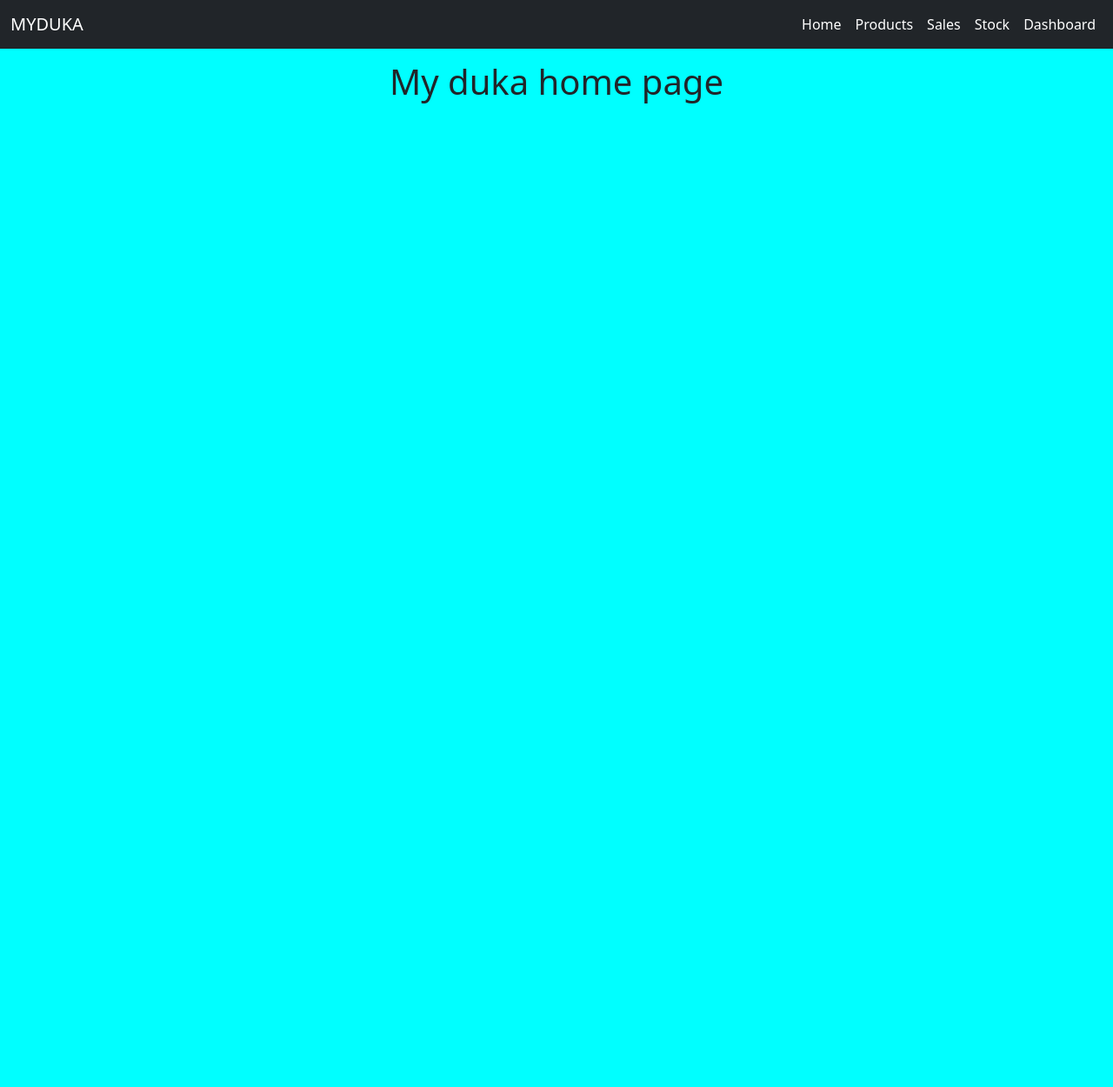
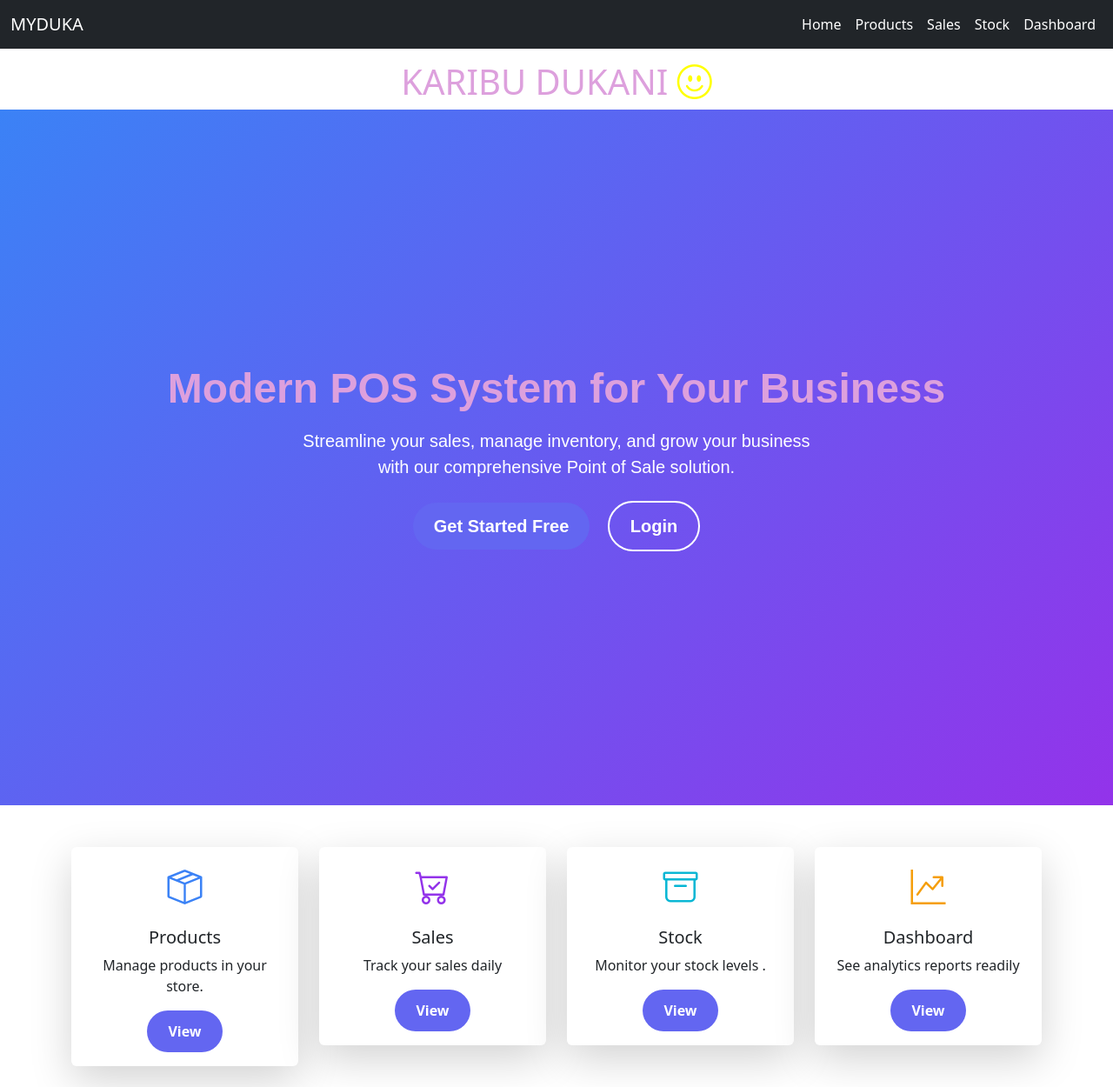
Before and after one commit to priscahkerubo43/myduka-project, a Flask app: page / in a window 1280 px wide. Shown: the whole page at 87% size. Before the commit the page ends 119 px from the top, so only its background shows below. Run offline with Flask 3, Linux system fonts and the light colour scheme; some libraries are stand-ins or nearby versions.

Commit message:
templates

```diff
--- a/static/css/dashboard.css
+++ b/static/css/dashboard.css
@@ -0,0 +1,3 @@
+h1{
+    color: plum;
+}
--- a/static/css/products.css
+++ b/static/css/products.css
@@ -1,3 +1,4 @@
-body{
-    background-color: palevioletred;
+
+h1{
+    color: plum;
 }
--- a/static/css/sales.css
+++ b/static/css/sales.css
@@ -0,0 +1,4 @@
+
+h1{
+    color: plum;
+}
--- a/static/css/stock.css
+++ b/static/css/stock.css
@@ -0,0 +1,4 @@
+
+h1{
+    color: plum;
+}
--- a/static/css/style.css
+++ b/static/css/style.css
@@ -1,3 +1,98 @@
-body{
-    background-color: aqua;
+/* background color */
+
+h1{
+    color: plum;
 }
+
+/* Hero section */
+.hero {
+  height: 100vh;
+  display: flex;
+  align-items: center;
+  justify-content: center;
+  flex-direction: column;
+  text-align: center;
+  color: white;
+  background: linear-gradient(135deg, #3b82f6, #9333ea);
+  background-size: cover;
+  background-position: center;
+  font-family: 'Poppins', sans-serif;
+}
+
+.hero h1 {
+  font-size: 3rem;
+  font-weight: 700;
+
+}
+
+.hero p {
+  font-size: 1.25rem;
+  max-width: 600px;
+  margin: auto;
+}
+
+.btn-primary {
+  background-color: #6366f1;
+  border: none;
+  border-radius: 30px;
+  padding: 0.75rem 1.5rem;
+  font-weight: 600;
+  transition: all 0.3s ease;
+}
+
+.btn-primary:hover {
+  background-color: #4f46e5;
+  transform: translateY(-2px);
+}
+
+.btn-outline-light {
+  border: 2px solid #fff;
+  color: #fff;
+  border-radius: 30px;
+  padding: 0.75rem 1.5rem;
+  font-weight: 600;
+
+}
+
+
+
+
+
+
+
+
+
+
+
+
+
+
+
+
+
+
+
+
+
+
+
+
+
+
+
+
+
+
+
+
+
+
+
+
+
+
+/* .btn-outline-light:hover {
+  background-color: #fff;
+  color: #3b82f6;
+
+} */
--- a/templates/index.html
+++ b/templates/index.html
@@ -6,6 +6,7 @@
   <meta name="viewport" content="width=device-width, initial-scale=1.0">
   <title>Document</title>
   <link rel="stylesheet" href="https://cdn.jsdelivr.net/npm/bootstrap@5.3.7/dist/css/bootstrap.min.css">
+  <link rel="stylesheet" href="https://cdn.jsdelivr.net/npm/bootstrap-icons@1.11.3/font/bootstrap-icons.min.css">
   <link rel="stylesheet" href="../static/css/style.css">
 
 
@@ -32,31 +33,74 @@
 </head>
 
 <body style="padding-top: 70px;">
-    <h1 style="text-align: center;">My duka home page</h1>
+  <h1 style="text-align: center;">KARIBU DUKANI <i class="bi bi-emoji-smile" style="color: yellow;"></i></h1>
 
-<!-- Button trigger modal -->
-<!-- <button type="button" class="btn btn-primary" data-bs-toggle="modal" data-bs-target="#staticBackdrop">
+  <section class="hero">
+    <div class="container text-center text-white">
+      <h1 class="display-4 fw-bold">Modern POS System for Your Business</h1>
+      <p class="lead mt-3">
+        Streamline your sales, manage inventory, and grow your business with our comprehensive Point of Sale solution.
+      </p>
+      <div class="mt-4">
+        <a href="#" class="btn btn-primary btn-lg me-3">Get Started Free</a>
+        <a href="#" class="btn btn-outline-light btn-lg">Login</a>
+      </div>
+    </div>
+  </section>
+  <div class="container mt-5">
+    <div class="row text-center">
 
-</button> -->
-
-<!-- Modal -->
-<!-- <div class="modal fade" id="staticBackdrop" data-bs-backdrop="static" data-bs-keyboard="false" tabindex="-1" aria-labelledby="staticBackdropLabel" aria-hidden="true">
-  <div class="modal-dialog">
-    <div class="modal-content">
-      <div class="modal-header">
-        <h1 class="modal-title fs-5" id="staticBackdropLabel">Modal title</h1>
-        <button type="button" class="btn-close" data-bs-dismiss="modal" aria-label="Close"></button>
-      </div>
-      <div class="modal-body">
-        ...
-      </div>
-      <div class="modal-footer">
-        <button type="button" class="btn btn-secondary" data-bs-dismiss="modal">Close</button>
-        <button type="button" class="btn btn-primary">Understood</button>
+      <!-- Card 1 -->
+      <div class="col-md-3 mb-4">
+        <div class="card shadow-lg border-0">
+          <div class="card-body">
+            <i class="bi bi-box-seam" style="font-size: 40px; color: #3b82f6;"></i>
+            <h5 class="card-title mt-3">Products</h5>
+            <p class="card-text">Manage products in your store.</p>
+            <a href="/products" class="btn btn-primary">View</a>
           </div>
         </div>
       </div>
-</div> -->
+
+      <!-- Card 2 -->
+      <div class="col-md-3 mb-4">
+        <div class="card shadow-lg border-0">
+          <div class="card-body">
+            <i class="bi bi-cart-check" style="font-size: 40px; color: #9333ea;"></i>
+            <h5 class="card-title mt-3">Sales</h5>
+            <p class="card-text">Track  your sales daily </p>
+            <a href="/sales" class="btn btn-primary">View</a>
+          </div>
+        </div>
+      </div>
+
+      <!-- Card 3 -->
+      <div class="col-md-3 mb-4">
+        <div class="card shadow-lg border-0">
+          <div class="card-body">
+            <i class="bi bi-archive" style="font-size: 40px; color: #06b6d4;"></i>
+            <h5 class="card-title mt-3">Stock</h5>
+            <p class="card-text">Monitor your stock levels .</p>
+            <a href="/stock" class="btn btn-primary">View</a>
+          </div>
+        </div>
+      </div>
+
+      <!-- Card 4 -->
+      <div class="col-md-3 mb-4">
+        <div class="card shadow-lg border-0">
+          <div class="card-body">
+            <i class="bi bi-graph-up-arrow" style="font-size: 40px; color: #f59e0b;"></i>
+            <h5 class="card-title mt-3">Dashboard</h5>
+            <p class="card-text">See analytics reports readily</p>
+            <a href="/dashboard" class="btn btn-primary">View</a>
+          </div>
+        </div>
+      </div>
+
+    </div>
+  </div>
+
 
 
 
--- a/templates/sales.html
+++ b/templates/sales.html
@@ -76,7 +76,7 @@
   </div>
   </div>
 
-  <table border="1" class="table">
+  <table  class="table  table-striped table-hover table-bordered">
     <tr>
       <th>ID</th>
       <th>Product ID (pid)</th>
--- a/templates/stock.html
+++ b/templates/stock.html
@@ -30,7 +30,7 @@
 </head>
 
 <body style="padding-top: 70px;">
-  <h2 style="text-align: center;">My stock</h2>
+  <h1 style="text-align: center;">My stock</h1>
   <!-- <p>{{mystock}}</p> -->
   <table border="1">
 
@@ -72,7 +72,7 @@
         </div>
       </div>
     </div>
-    <table border="1" class="table">
+    <table class="table table-striped table-hover table-bordered">
       <tr>
         <th>ID</th>
         <th>Product ID (pid)</th>
```
Also changed, not shown: templates/products.html (+10 -5 lines). Lines whose indentation alone changed are shown as unchanged.
